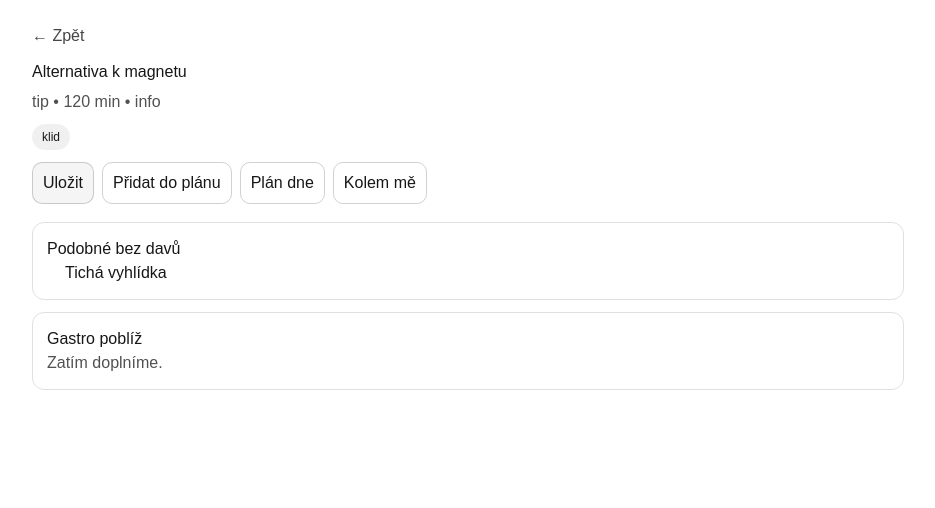
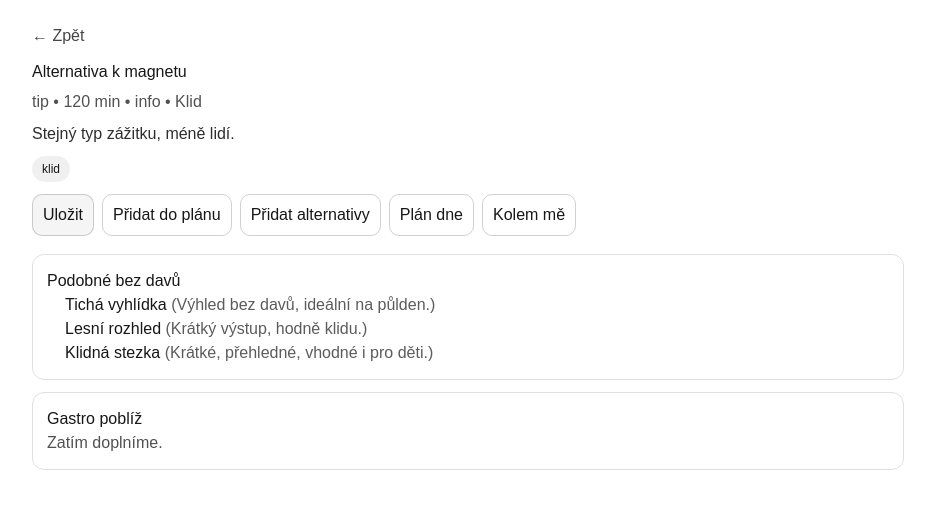
Before and after one commit to trnkapavel/berounsko-turista, a Next.js app: page /place/alternativa-k-magnetu in a window 1280 px wide. Shown: the top 508 px of the page, without its empty margins (172-1107 px from the left). Built offline with nearby package versions, Linux system fonts and the light colour scheme.

Commit message:
add plan day + maps link

```diff
--- a/src/app/place/[slug]/PlaceActions.tsx
+++ b/src/app/place/[slug]/PlaceActions.tsx
@@ -3,12 +3,35 @@
 import Link from "next/link";
 import { SavedButton } from "@/components/SavedButton";
 import { PlanButton } from "@/components/PlanButton";
+import { usePlan } from "@/lib/usePlan";
 
-export function PlaceActions({ slug }: { slug: string }) {
+export function PlaceActions({ slug, alternatives }: { slug: string; alternatives: string[] }) {
+  const { add } = usePlan(4);
+
+  const addAlternatives = () => {
+    // přidáme 1–3 alternativy, plán má max 4 položky
+    alternatives.slice(0, 3).forEach((s) => add(s));
+  };
+
   return (
     <div style={{ display: "flex", gap: 8, marginTop: 12, flexWrap: "wrap" }}>
       <SavedButton slug={slug} variant="primary" />
       <PlanButton slug={slug} />
+
+      <button
+        onClick={addAlternatives}
+        disabled={alternatives.length === 0}
+        style={{
+          padding: "8px 10px",
+          borderRadius: 10,
+          border: "1px solid rgba(0,0,0,.18)",
+          cursor: "pointer",
+          opacity: alternatives.length === 0 ? 0.5 : 1,
+        }}
+      >
+        Přidat alternativy
+      </button>
+
       <Link
         href="/plan"
         style={{
@@ -22,6 +45,7 @@ export function PlaceActions({ slug }: { slug: string }) {
       >
         Plán dne
       </Link>
+
       <Link
         href="/nearby"
         style={{
--- a/src/app/place/[slug]/page.tsx
+++ b/src/app/place/[slug]/page.tsx
@@ -1,76 +1,6 @@
 import Link from "next/link";
 import { PlaceActions } from "./PlaceActions";
-
-type Place = {
-  slug: string;
-  title: string;
-  category: string;
-  tags: string[];
-  durationMin: number;
-  openNote?: string;
-  alternatives: string[];
-  nearbyGastro: string[];
-};
-
-const PLACES: Place[] = [
-  {
-    slug: "ticha-vyhlidka",
-    title: "Tichá vyhlídka",
-    category: "vyhlídka",
-    tags: ["par", "hiking", "klid"],
-    durationMin: 120,
-    openNote: "Volně přístupné",
-    alternatives: ["lesni-rozhled", "klidna-stezka"],
-    nearbyGastro: ["kava-a-kultura"],
-  },
-  {
-    slug: "lesni-rozhled",
-    title: "Lesní rozhled",
-    category: "vyhlídka",
-    tags: ["hiking", "klid"],
-    durationMin: 120,
-    openNote: "Volně přístupné",
-    alternatives: ["ticha-vyhlidka"],
-    nearbyGastro: [],
-  },
-  {
-    slug: "klidna-stezka",
-    title: "Klidná stezka",
-    category: "příroda",
-    tags: ["rodina", "hiking", "klid"],
-    durationMin: 60,
-    openNote: "Volně přístupné",
-    alternatives: ["ticha-vyhlidka"],
-    nearbyGastro: [],
-  },
-  {
-    slug: "kava-a-kultura",
-    title: "Káva + kultura",
-    category: "indoor",
-    tags: ["par", "indoor"],
-    durationMin: 90,
-    openNote: "Dle otevírací doby",
-    alternatives: [],
-    nearbyGastro: [],
-  },
-
-  // placeholdery, aby homepage linky nepadaly na 404
-  { slug: "quest-60-90", title: "Quest na 60–90 min", category: "quest", tags: ["rodina"], durationMin: 90, alternatives: [], nearbyGastro: [] },
-  { slug: "zviratka-a-hriste", title: "Za zvířátky + hřiště", category: "zvířata", tags: ["rodina"], durationMin: 120, alternatives: [], nearbyGastro: [] },
-  { slug: "alternativa-k-magnetu", title: "Alternativa k magnetu", category: "tip", tags: ["klid"], durationMin: 120, alternatives: ["ticha-vyhlidka"], nearbyGastro: [] },
-
-  { slug: "okruh-na-kole", title: "Okruh na kole", category: "cyklo", tags: ["cyklo"], durationMin: 240, alternatives: [], nearbyGastro: [] },
-  { slug: "naucna-stezka", title: "Naučná stezka po cestě", category: "stezka", tags: ["cyklo"], durationMin: 90, alternatives: [], nearbyGastro: [] },
-  { slug: "klidna-sotolina", title: "Klidnější šotolina", category: "cyklo", tags: ["cyklo", "klid"], durationMin: 180, alternatives: [], nearbyGastro: [] },
-
-  { slug: "puldenni-hrebenovka", title: "Půldenní hřebenovka", category: "hiking", tags: ["hiking", "klid"], durationMin: 240, alternatives: ["ticha-vyhlidka"], nearbyGastro: [] },
-  { slug: "tiche-misto", title: "Tiché místo mimo magnety", category: "hiking", tags: ["hiking", "klid"], durationMin: 180, alternatives: ["ticha-vyhlidka"], nearbyGastro: [] },
-  { slug: "vyhledovy-bod", title: "Výhledový bod", category: "vyhlídka", tags: ["hiking"], durationMin: 120, alternatives: ["ticha-vyhlidka"], nearbyGastro: [] },
-
-  { slug: "easy-viewpoint", title: "Easy walk with a viewpoint", category: "walk", tags: ["en"], durationMin: 120, alternatives: [], nearbyGastro: [] },
-  { slug: "rainy-day-indoor", title: "Rainy day indoor pick", category: "indoor", tags: ["en"], durationMin: 90, alternatives: ["kava-a-kultura"], nearbyGastro: [] },
-  { slug: "quieter-alternative", title: "Quieter alternative", category: "tip", tags: ["en", "klid"], durationMin: 120, alternatives: ["ticha-vyhlidka"], nearbyGastro: [] },
-];
+import { PLACES, Place } from "@/data/places";
 
 export default async function PlacePage({ params }: { params: Promise<{ slug: string }> }) {
   const { slug } = await params;
@@ -80,9 +10,7 @@ export default async function PlacePage({ params }: { params: Promise<{ slug: st
   if (!place) {
     return (
       <main style={{ maxWidth: 920, margin: "0 auto", padding: 24 }}>
-        <Link href="/" style={{ opacity: 0.8 }}>
-          ← Zpět
-        </Link>
+        <Link href="/" style={{ opacity: 0.8 }}>← Zpět</Link>
         <h1 style={{ marginTop: 12 }}>Nenalezeno</h1>
         <p style={{ opacity: 0.75 }}>Neznámý slug: {slug}</p>
       </main>
@@ -99,33 +27,31 @@ export default async function PlacePage({ params }: { params: Promise<{ slug: st
 
   return (
     <main style={{ maxWidth: 920, margin: "0 auto", padding: 24 }}>
-      <Link href="/" style={{ opacity: 0.8 }}>
-        ← Zpět
-      </Link>
+      <Link href="/" style={{ opacity: 0.8 }}>← Zpět</Link>
 
       <h1 style={{ marginTop: 12 }}>{place.title}</h1>
+
       <p style={{ opacity: 0.75, marginTop: 6 }}>
         {place.category} • {place.durationMin} min • {place.openNote ?? "info"}
+        {place.crowd ? ` • ${place.crowd === "magnet" ? "Magnet" : place.crowd === "quiet" ? "Klid" : "Normál"}` : ""}
       </p>
+
+      {place.why ? (
+        <p style={{ marginTop: 8, marginBottom: 0, opacity: 0.9 }}>
+          {place.why}
+        </p>
+      ) : null}
 
       <div style={{ display: "flex", flexWrap: "wrap", gap: 8, marginTop: 10 }}>
         {place.tags.map((t) => (
-          <span
-            key={t}
-            style={{
-              fontSize: 12,
-              padding: "4px 10px",
-              borderRadius: 999,
-              background: "rgba(0,0,0,.06)",
-            }}
-          >
+          <span key={t} style={{ fontSize: 12, padding: "4px 10px", borderRadius: 999, background: "rgba(0,0,0,.06)" }}>
             {t}
           </span>
         ))}
       </div>
 
-      {/* AKCE (client) */}
-      <PlaceActions slug={place.slug} />
+      {/* AKCE */}
+      <PlaceActions slug={place.slug} alternatives={place.alternatives} />
 
       <section style={{ marginTop: 18, padding: 14, border: "1px solid rgba(0,0,0,.12)", borderRadius: 12 }}>
         <h2 style={{ marginTop: 0, fontSize: 16 }}>Podobné bez davů</h2>
@@ -136,6 +62,7 @@ export default async function PlacePage({ params }: { params: Promise<{ slug: st
             {alternatives.map((a) => (
               <li key={a.slug}>
                 <Link href={`/place/${a.slug}`}>{a.title}</Link>
+                {a.why ? <span style={{ opacity: 0.7 }}> {" "}({a.why})</span> : null}
               </li>
             ))}
           </ul>
--- a/src/data/places.ts
+++ b/src/data/places.ts
@@ -1,53 +1,222 @@
+export type Profile = "rodina" | "par" | "cyklo" | "hiking" | "en";
+export type Crowd = "magnet" | "normal" | "quiet";
+
 export type Place = {
   slug: string;
   title: string;
-  category: "priroda" | "pamatky" | "muzeum" | "zvirata" | "vyhlidka" | "wellness";
-  tags: ("rodina" | "par" | "cyklo" | "hiking" | "indoor" | "klid" | "popular")[];
-  durationMin: 30 | 60 | 120 | 240;
+  category: string;
+  tags: string[];
+  durationMin: number;
   openNote?: string;
+
   alternatives: string[];
   nearbyGastro: string[];
+
+  crowd?: Crowd;
+  profileFit?: Profile[];
+  why?: string;
 };
 
 export const PLACES: Place[] = [
   {
     slug: "ticha-vyhlidka",
     title: "Tichá vyhlídka",
-    category: "vyhlidka",
+    category: "vyhlídka",
     tags: ["par", "hiking", "klid"],
     durationMin: 120,
     openNote: "Volně přístupné",
     alternatives: ["lesni-rozhled", "klidna-stezka"],
-    nearbyGastro: ["kavarna-u-parku"],
-  },
-  {
-    slug: "kavarna-u-parku",
-    title: "Kavárna u parku",
-    category: "muzeum",
-    tags: ["rodina", "par", "indoor"],
-    durationMin: 60,
-    openNote: "Dle otevírací doby",
-    alternatives: [],
-    nearbyGastro: [],
+    nearbyGastro: ["kava-a-kultura"],
+    crowd: "quiet",
+    profileFit: ["par", "hiking"],
+    why: "Výhled bez davů, ideální na půlden.",
   },
   {
     slug: "lesni-rozhled",
     title: "Lesní rozhled",
-    category: "vyhlidka",
+    category: "vyhlídka",
     tags: ["hiking", "klid"],
     durationMin: 120,
     openNote: "Volně přístupné",
     alternatives: ["ticha-vyhlidka"],
     nearbyGastro: [],
+    crowd: "quiet",
+    profileFit: ["hiking"],
+    why: "Krátký výstup, hodně klidu.",
   },
   {
     slug: "klidna-stezka",
     title: "Klidná stezka",
-    category: "priroda",
+    category: "příroda",
     tags: ["rodina", "hiking", "klid"],
     durationMin: 60,
     openNote: "Volně přístupné",
     alternatives: ["ticha-vyhlidka"],
     nearbyGastro: [],
+    crowd: "quiet",
+    profileFit: ["rodina", "hiking"],
+    why: "Krátké, přehledné, vhodné i pro děti.",
+  },
+  {
+    slug: "kava-a-kultura",
+    title: "Káva + kultura",
+    category: "indoor",
+    tags: ["par", "indoor"],
+    durationMin: 90,
+    openNote: "Dle otevírací doby",
+    alternatives: [],
+    nearbyGastro: [],
+    crowd: "normal",
+    profileFit: ["par"],
+    why: "Jistota i v dešti, pohodové tempo.",
+  },
+
+  // placeholdery pro MVP
+  {
+    slug: "quest-60-90",
+    title: "Quest na 60–90 min",
+    category: "quest",
+    tags: ["rodina"],
+    durationMin: 90,
+    alternatives: ["klidna-stezka"],
+    nearbyGastro: [],
+    crowd: "normal",
+    profileFit: ["rodina"],
+    why: "Hravé, drží pozornost a tempo.",
+  },
+  {
+    slug: "zviratka-a-hriste",
+    title: "Za zvířátky + hřiště",
+    category: "zvířata",
+    tags: ["rodina", "outdoor"],
+    durationMin: 120,
+    alternatives: ["klidna-stezka"],
+    nearbyGastro: [],
+    crowd: "magnet",
+    profileFit: ["rodina"],
+    why: "Děti mají jasný cíl a pauzy.",
+  },
+  {
+    slug: "alternativa-k-magnetu",
+    title: "Alternativa k magnetu",
+    category: "tip",
+    tags: ["klid"],
+    durationMin: 120,
+    alternatives: ["ticha-vyhlidka", "lesni-rozhled", "klidna-stezka"],
+    nearbyGastro: [],
+    crowd: "quiet",
+    profileFit: ["rodina", "par", "hiking"],
+    why: "Stejný typ zážitku, méně lidí.",
+  },
+
+  {
+    slug: "okruh-na-kole",
+    title: "Okruh na kole",
+    category: "cyklo",
+    tags: ["cyklo"],
+    durationMin: 240,
+    alternatives: ["klidna-sotolina"],
+    nearbyGastro: [],
+    crowd: "normal",
+    profileFit: ["cyklo"],
+    why: "Plynulá trasa, jeden silný highlight.",
+  },
+  {
+    slug: "naucna-stezka",
+    title: "Naučná stezka po cestě",
+    category: "stezka",
+    tags: ["cyklo", "lehké"],
+    durationMin: 90,
+    alternatives: [],
+    nearbyGastro: [],
+    crowd: "normal",
+    profileFit: ["cyklo"],
+    why: "Zastávky po cestě, snadno se přidá k okruhu.",
+  },
+  {
+    slug: "klidna-sotolina",
+    title: "Klidnější šotolina",
+    category: "cyklo",
+    tags: ["cyklo", "klid"],
+    durationMin: 180,
+    alternatives: [],
+    nearbyGastro: [],
+    crowd: "quiet",
+    profileFit: ["cyklo"],
+    why: "Méně aut, víc přírody.",
+  },
+
+  {
+    slug: "puldenni-hrebenovka",
+    title: "Půldenní hřebenovka",
+    category: "hiking",
+    tags: ["hiking", "klid"],
+    durationMin: 240,
+    alternatives: ["ticha-vyhlidka"],
+    nearbyGastro: [],
+    crowd: "quiet",
+    profileFit: ["hiking"],
+    why: "Trasa, kde si člověk srovná myšlenky.",
+  },
+  {
+    slug: "tiche-misto",
+    title: "Tiché místo mimo magnety",
+    category: "hiking",
+    tags: ["hiking", "klid"],
+    durationMin: 180,
+    alternatives: ["ticha-vyhlidka", "lesni-rozhled"],
+    nearbyGastro: [],
+    crowd: "quiet",
+    profileFit: ["hiking"],
+    why: "Alternativa k přetíženým ikonám.",
+  },
+  {
+    slug: "vyhledovy-bod",
+    title: "Výhledový bod",
+    category: "vyhlídka",
+    tags: ["hiking"],
+    durationMin: 120,
+    alternatives: ["ticha-vyhlidka"],
+    nearbyGastro: [],
+    crowd: "magnet",
+    profileFit: ["hiking"],
+    why: "Jeden silný moment, často rušno.",
+  },
+
+  {
+    slug: "easy-viewpoint",
+    title: "Easy walk with a viewpoint",
+    category: "walk",
+    tags: ["en"],
+    durationMin: 120,
+    alternatives: [],
+    nearbyGastro: [],
+    crowd: "normal",
+    profileFit: ["en"],
+    why: "Low friction plan, simple and clear.",
+  },
+  {
+    slug: "rainy-day-indoor",
+    title: "Rainy day indoor pick",
+    category: "indoor",
+    tags: ["en", "indoor"],
+    durationMin: 90,
+    alternatives: ["kava-a-kultura"],
+    nearbyGastro: [],
+    crowd: "normal",
+    profileFit: ["en"],
+    why: "Works even when weather turns.",
+  },
+  {
+    slug: "quieter-alternative",
+    title: "Quieter alternative",
+    category: "tip",
+    tags: ["en", "klid"],
+    durationMin: 120,
+    alternatives: ["ticha-vyhlidka"],
+    nearbyGastro: [],
+    crowd: "quiet",
+    profileFit: ["en"],
+    why: "Same vibe, fewer people.",
   },
 ];
```
Also changed, not shown: src/app/nearby/page.tsx (+83 -19 lines).
